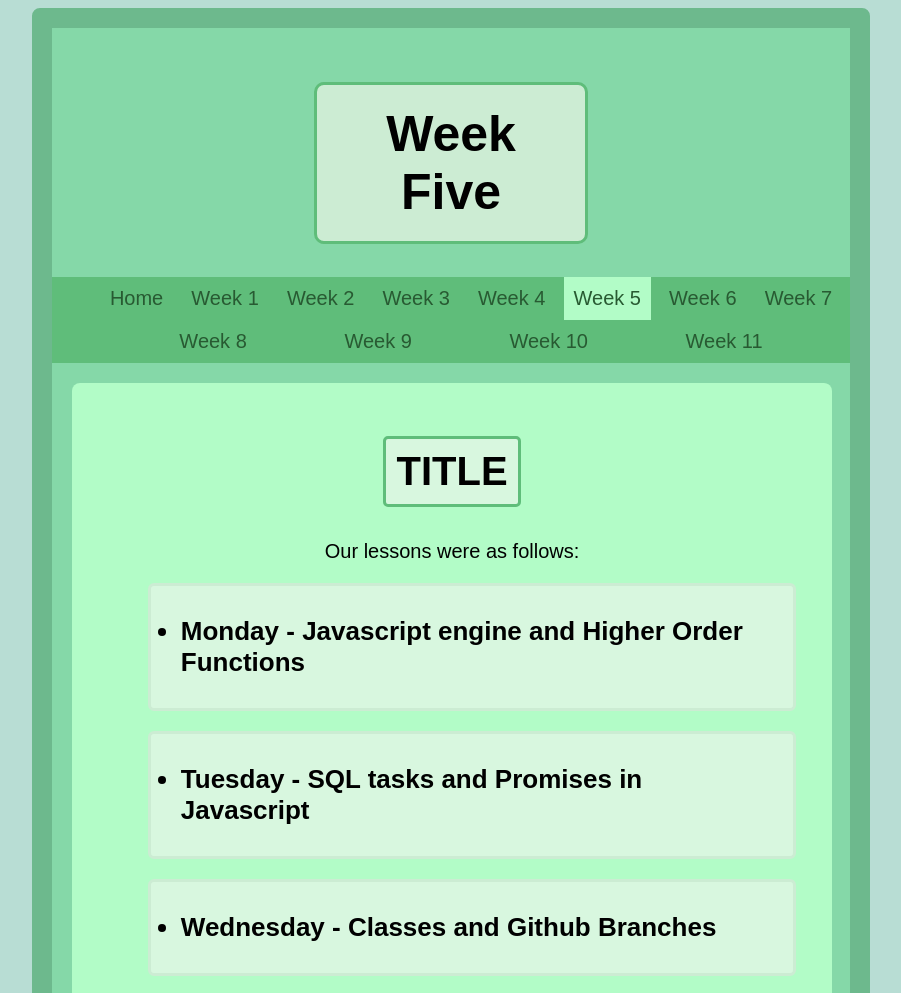
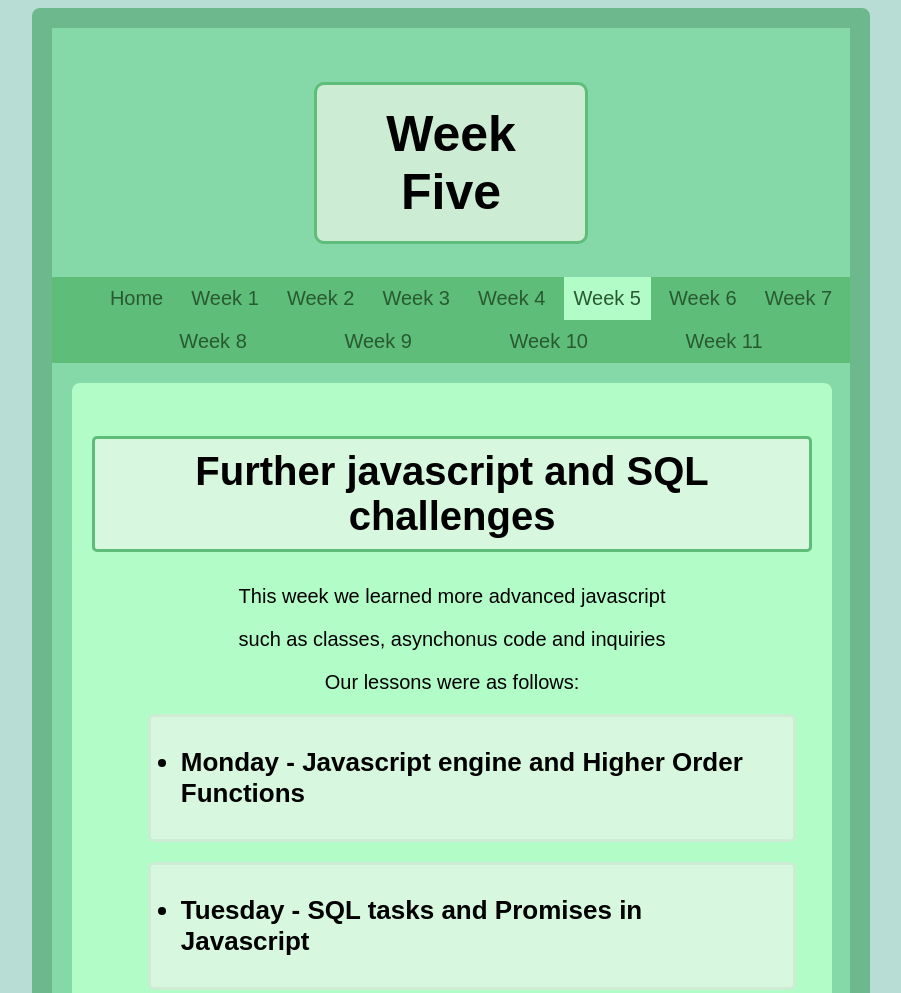
Before and after one commit to TomKeny/journalWebsite, a plain HTML site: page WeekFive.html in a window 1280 px wide. Shown: the top 993 px of the page, without its empty margins (189-1090 px from the left). Drawn offline with Linux system fonts and the light colour scheme.

Commit message:
updated week 5
Added:
-week 5 title
-week 5 description

```diff
--- a/WeekFive.html
+++ b/WeekFive.html
@@ -28,9 +28,9 @@
             </nav>
         </header>
         <div class="textContainer">
-            <h2>TITLE</h2>
-            <p></p>
-            <p></p>
+            <h2>Further javascript and SQL challenges</h2>
+            <p>This week we learned more advanced javascript</p>
+            <p>such as classes, asynchonus code and inquiries</p>
             <p>Our lessons were as follows:</p>
             <ul class="days">
                 <div class="day">
```
